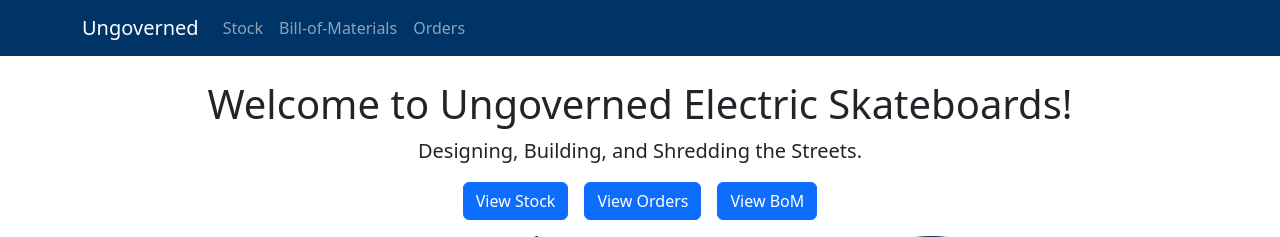
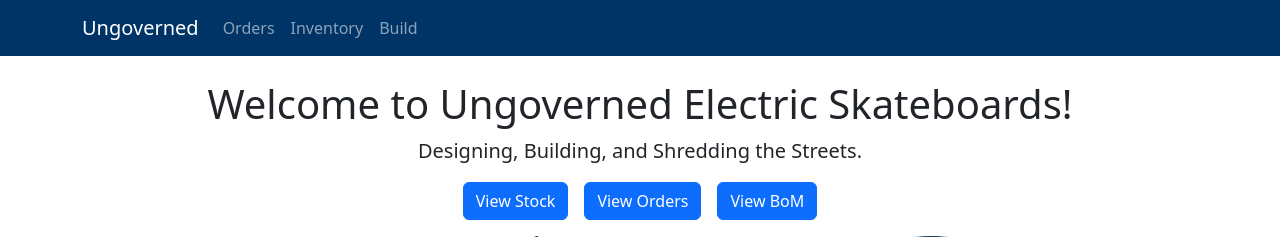
Before and after one commit to pridding/Ungoverned, a Django app: page / in a window 1280 px wide. Shown: the top 237 px of the page. Run offline with Django 5.2, Linux system fonts and the light colour scheme.

Commit message:
Changed app label/page names

```diff
--- a/ungoverned_app/templates/base.html
+++ b/ungoverned_app/templates/base.html
@@ -13,9 +13,9 @@
             <a class="navbar-brand" href="/">Ungoverned</a>
             <div class="collapse navbar-collapse">
                 <ul class="navbar-nav">
-                    <li class="nav-item"><a class="nav-link" href="/components/">Stock</a></li>
-                    <li class="nav-item"><a class="nav-link" href="/vendetta-bom/">Bill-of-Materials</a></li>
                     <li class="nav-item"><a class="nav-link" href="/orders/">Orders</a></li>
+                    <li class="nav-item"><a class="nav-link" href="/components/">Inventory</a></li>
+                    <li class="nav-item"><a class="nav-link" href="/vendetta-bom/">Build</a></li>
                     <!-- Add more links as needed -->
                 </ul>
             </div>
```
